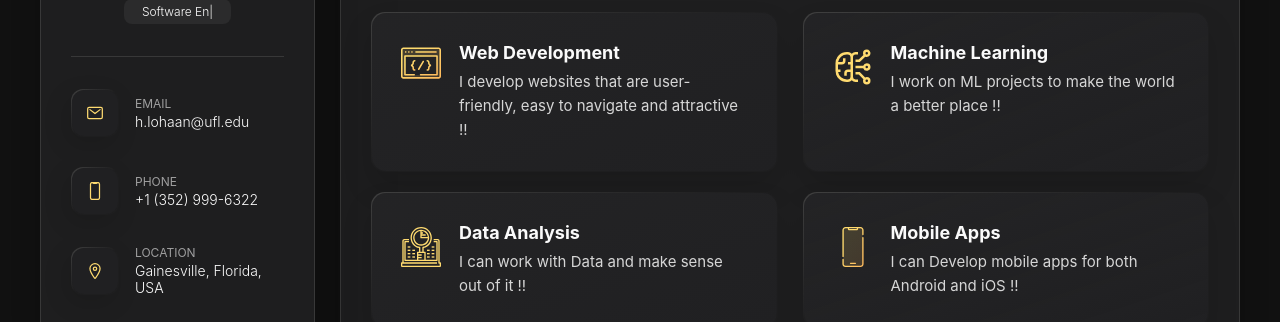
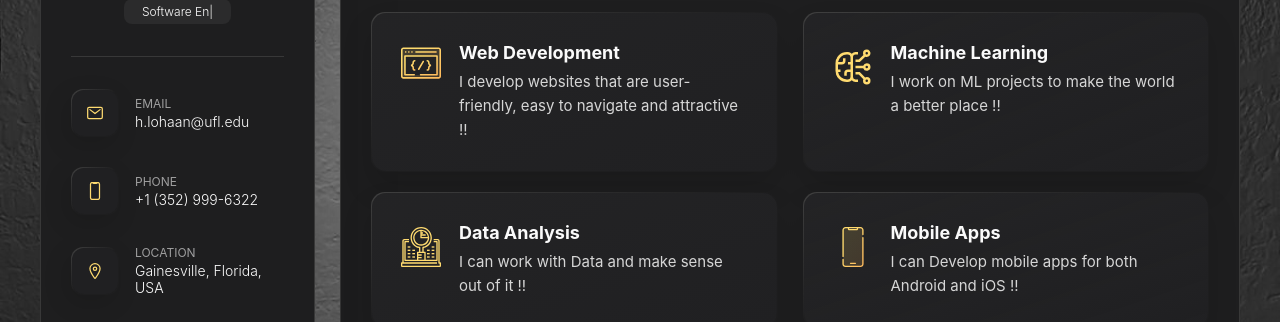
Before and after one commit to hlohaangit/personalPortfolio, a plain HTML site: page index.html in a window 1280 px wide. Shown: the part 343-665 px from the top of the page. Drawn offline with nearby package versions, Linux system fonts and the light colour scheme; a web font is replaced by a local one.

Commit message:
added background image

```diff
--- a/assets/css/style.css
+++ b/assets/css/style.css
@@ -163,6 +163,10 @@ html {
 
 body {
   background-color: var(--smoky-black);
+  background-image: url(/assets/images/piano_image.jpeg);
+  background-repeat: no-repeat;
+  background-size: cover;
+  background-position: center;
 }
 
 
```
Also changed, not shown: assets/images/piano_image.jpeg (added).
